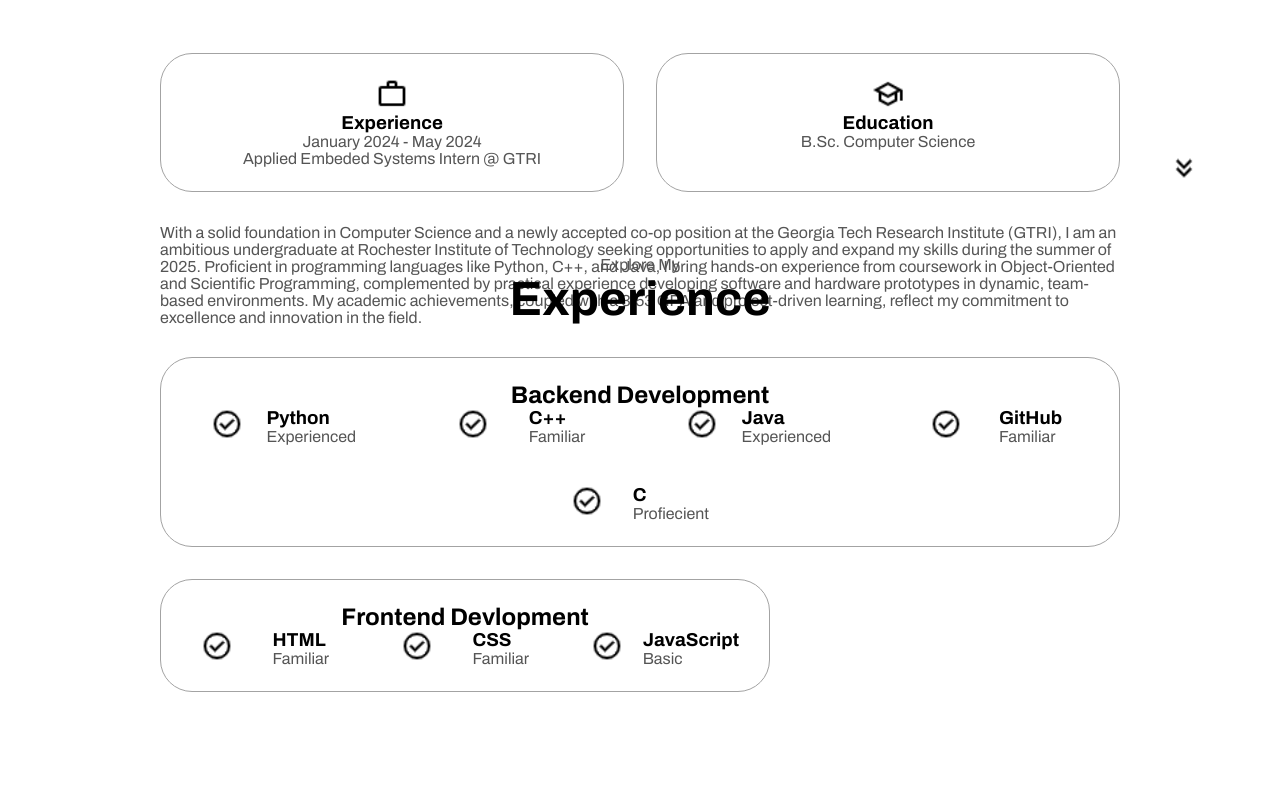
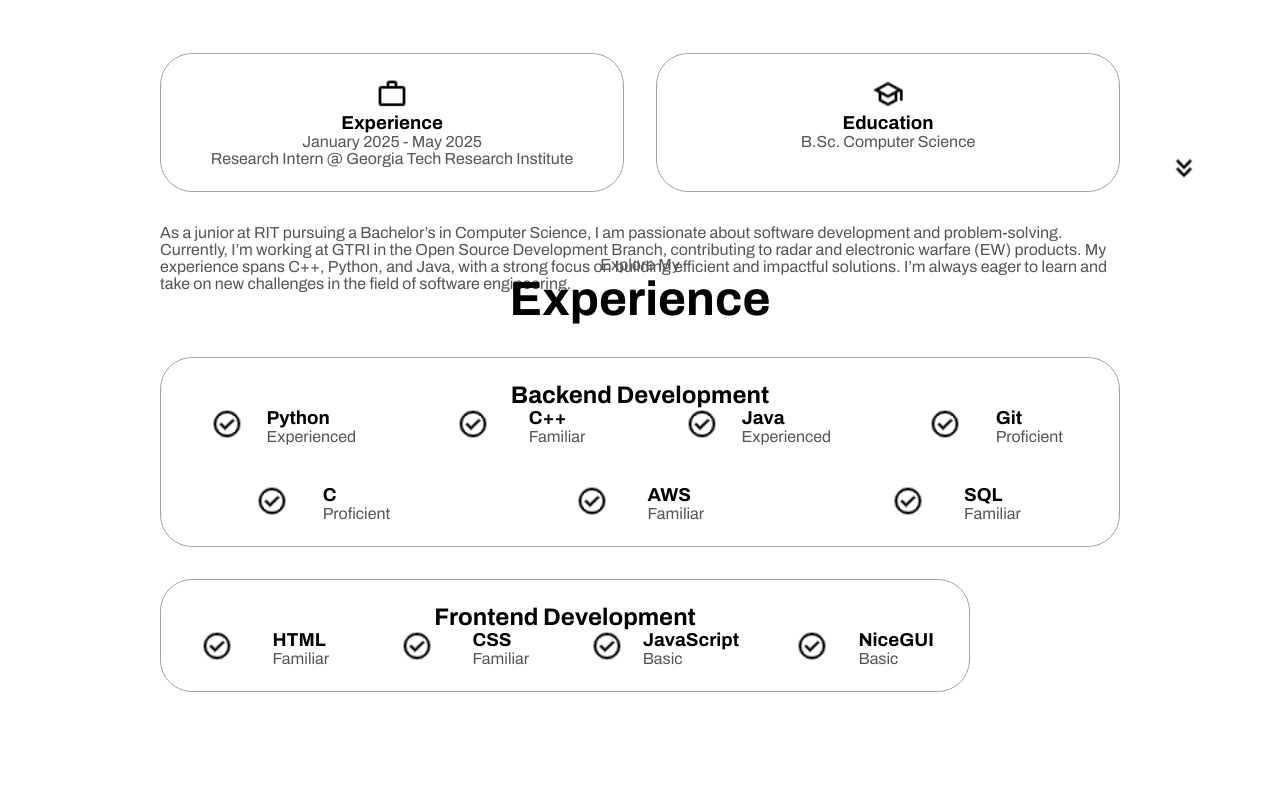
Before and after one commit to Jami-tsm/jamesonbaker.com, a plain HTML site: page personalPortfolio/index.html in a window 1280 px wide. Shown: the part 1440-2240 px from the top of the page. Drawn offline with Linux system fonts and the light colour scheme.

Commit message:
Updated bio and experiences

```diff
--- a/personalPortfolio/index.html
+++ b/personalPortfolio/index.html
@@ -41,7 +41,7 @@
     </nav>
     <section id="Profile">
       <div class="section__picContainer">
-        <img src="images/profilePic.png" alt="Jameson Baker Profile Picture" />
+        <img id = "profilepic" src="images/SemiFormal2024.png" alt="Jameson Baker Profile Picture" />
       </div>
       <div class="section__text">
         <p class="section__text_p1">Hello, I'm</p>
@@ -60,8 +60,8 @@
         </div>
         <div id="socialsContainer">
           <img
-            src="./images/linkedenIcon.png"
-            alt="My linkeden Profile"
+            src="images/LinkedIn.png"
+            alt="My LinkedIn Profile"
             class="icon"
             onclick="window.open('https://linkedin.com/in/jameson-baker-944647217', '_blank')"
           />
@@ -98,8 +98,8 @@
                   />
                   <h3>Experience</h3>
                   <p>
-                    January 2024 - May 2024 <br />Applied Embeded Systems Intern
-                    @ GTRI
+                    January 2025 - May 2025 <br />Research Intern
+                    @ Georgia Tech Research Institute
                   </p>
                 </div>
                 <div class="detailsContainer">
@@ -114,19 +114,7 @@
               </div>
               <div class="textContainer">
                 <p>
-                  With a solid foundation in Computer Science and a newly
-                  accepted co-op position at the Georgia Tech Research Institute
-                  (GTRI), I am an ambitious undergraduate at Rochester Institute
-                  of Technology seeking opportunities to apply and expand my
-                  skills during the summer of 2025. Proficient in programming
-                  languages like Python, C++, and Java, I bring hands-on
-                  experience from coursework in Object-Oriented and Scientific
-                  Programming, complemented by practical experience developing
-                  software and hardware prototypes in dynamic, team-based
-                  environments. My academic achievements, coupled with a 3.53
-                  GPA and project-driven learning, reflect my commitment to
-                  excellence and innovation in the field.
-                </p>
+                  As a junior at RIT pursuing a Bachelor’s in Computer Science, I am passionate about software development and problem-solving. Currently, I’m working at GTRI in the Open Source Development Branch, contributing to radar and electronic warfare (EW) products. My experience spans C++, Python, and Java, with a strong focus on building efficient and impactful solutions. I’m always eager to learn and take on new challenges in the field of software engineering.                </p>
               </div>
             </div>
           </div>
@@ -187,8 +175,8 @@
                   class="icon"
                 />
                 <div>
-                  <h3>GitHub</h3>
-                  <p>Familiar</p>
+                  <h3>Git</h3>
+                  <p>Proficient</p>
                 </div>
               </article>
               <article>
@@ -199,7 +187,29 @@
                 />
                 <div>
                   <h3>C</h3>
-                  <p>Profiecient</p>
+                  <p>Proficient</p>
+                </div>
+              </article>
+              <article>
+                <img
+                        src="./images/checkmark.png"
+                        alt="Checkmark Icon"
+                        class="icon"
+                />
+                <div>
+                  <h3>AWS</h3>
+                  <p>Familiar</p>
+                </div>
+              </article>
+              <article>
+                <img
+                        src="./images/checkmark.png"
+                        alt="Checkmark Icon"
+                        class="icon"
+                />
+                <div>
+                  <h3>SQL</h3>
+                  <p>Familiar</p>
                 </div>
               </article>
             </div>
@@ -207,7 +217,7 @@
         </div>
         <div class="experienceDetailsContainer">
           <div class="detailsContainer">
-            <h2 class="experienceSubtitle">Frontend Devlopment</h2>
+            <h2 class="experienceSubtitle">Frontend Development</h2>
             <div class="articleContainer">
               <article>
                 <img
@@ -241,7 +251,17 @@
                   <h3>JavaScript</h3>
                   <p>Basic</p>
                 </div>
-              </article>
+              </article><article>
+              <img
+                      src="./images/checkmark.png"
+                      alt="Checkmark Icon"
+                      class="icon"
+              />
+              <div>
+                <h3>NiceGUI</h3>
+                <p>Basic</p>
+              </div>
+            </article>
             </div>
           </div>
         </div>
@@ -261,18 +281,18 @@
           <div class="detailsContainer colorContainer">
             <div class="articleContainer">
               <img
-                src="./images/project1.png"
+                src="./images/weather.jpg"
                 alt="project 1"
                 class="projectImg"
               />
             </div>
             <h2 class="experienceSubtitle projectTitle">
-              Personal Portfolio Website
+              Weather App
             </h2>
             <div class="btn_container">
               <button
                 class="btn btnColor2 projectBtn"
-                onclick="window.open('https://github.com/Jami-tsm/jamesonoliverbaker.com', '_blank')"
+                onclick="window.open('https://github.com/Jami-tsm/weatherApp', '_blank')"
               >
                 GitHub
               </button>
@@ -331,13 +351,13 @@
           </p>
 
           <img
-            src="./images/linkedenIcon.png"
-            alt="linkeden Icon"
+            src="images/LinkedIn.png"
+            alt="LinkedIn Icon"
             class="icon contactIcon"
           />
           <p>
             <a href="https://linkedin.com/in/jameson-baker-944647217"
-              >Linkeden</a
+              >LinkedIn</a
             >
           </p>
         </div>
--- a/personalPortfolio/style.css
+++ b/personalPortfolio/style.css
@@ -169,6 +169,9 @@ transition: all 300ms ease;
   height: 80vh;
  }
 
+ #profilepic{
+     border-radius: 50%;
+ }
  .section__picContainer{
   display: flex;
   height: 400px;
@@ -369,7 +372,6 @@ article .icon{
 }
 
 .projectImg{
-  border-radius: 2rem;
   width: 90%;
   height: 90%;
 }
```
Also changed, not shown: personalPortfolio/images/LinkedIn.png (renamed from personalPortfolio/images/linkedenIcon.png), personalPortfolio/images/SemiFormal2024.png (added), personalPortfolio/images/weather.jpg (added), 1 other file.
